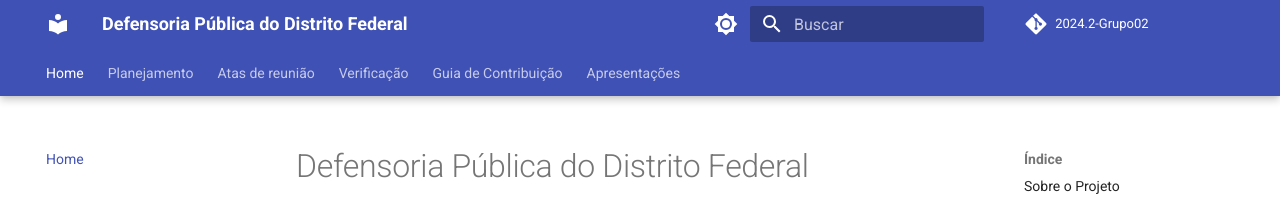
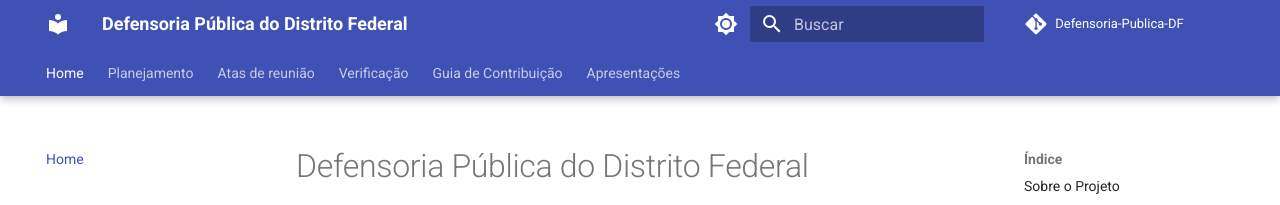
Before and after one commit to Interacao-Humano-Computador/2024.2-Grupo02, an MkDocs documentation site: the page built from docs/index.md, in a window 1280 px wide. Shown: the top 205 px of the page. Built offline with MkDocs 1.6.1 and Material for MkDocs 9.7.7, drawn with Linux system fonts in a browser that asks for light colours; comment, search, counter and statistics services are not loaded.

Commit message:
Update mkdocs.yml

```diff
--- a/mkdocs.yml
+++ b/mkdocs.yml
@@ -1,6 +1,6 @@
 site_name: "Defensoria Pública do Distrito Federal"
-repo_url: https://github.com/interacao-humano-computador/2024.2-Grupo02/
-repo_name: "2024.2-Grupo02"
+repo_url: https://github.com/interacao-humano-computador/Defensoria-Publica-DF/
+repo_name: "Defensoria-Publica-DF"
 
 markdown_extensions:
   - admonition
```
